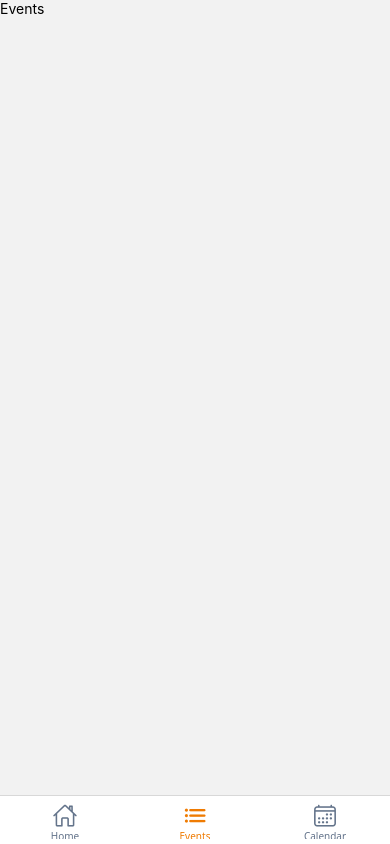
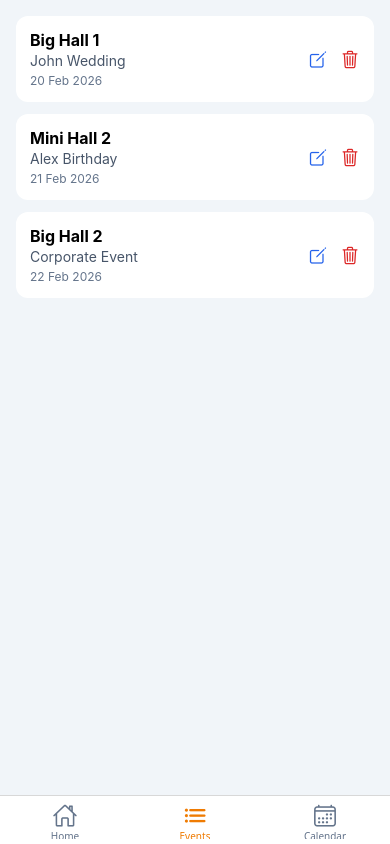
Before and after one commit to rangachimalgi/event-space-new, a React Native app: screen /Events in a window 390 px wide. Built offline with nearby package versions, Linux system fonts and the light colour scheme.

Commit message:
events screen

```diff
--- a/app.json
+++ b/app.json
@@ -20,7 +20,8 @@
         "foregroundImage": "./assets/adaptive-icon.png",
         "backgroundColor": "#ffffff"
       },
-      "edgeToEdgeEnabled": true
+      "edgeToEdgeEnabled": true,
+      "package": "com.ranga_chimalgi.eventspace"
     },
     "web": {
       "favicon": "./assets/favicon.png"
--- a/package.json
+++ b/package.json
@@ -4,8 +4,8 @@
   "main": "index.js",
   "scripts": {
     "start": "expo start",
-    "android": "expo start --android",
-    "ios": "expo start --ios",
+    "android": "expo run:android",
+    "ios": "expo run:ios",
     "web": "expo start --web"
   },
   "dependencies": {
--- /dev/null
+++ b/src/components/EventCard.js
@@ -0,0 +1,58 @@
+import { View, Text, StyleSheet, TouchableOpacity } from 'react-native';
+import { Ionicons } from '@expo/vector-icons';
+
+export default function EventCard({ event, onEdit, onDelete }) {
+  return (
+    <View style={styles.card}>
+      <View>
+        <Text style={styles.title}>{event.hall}</Text>
+        <Text style={styles.subtitle}>{event.name}</Text>
+        <Text style={styles.date}>{event.date}</Text>
+      </View>
+
+      <View style={styles.actions}>
+        <TouchableOpacity onPress={onEdit} style={styles.iconBtn}>
+          <Ionicons name="create-outline" size={20} color="#2563eb" />
+        </TouchableOpacity>
+
+        <TouchableOpacity onPress={onDelete} style={styles.iconBtn}>
+          <Ionicons name="trash-outline" size={20} color="#dc2626" />
+        </TouchableOpacity>
+      </View>
+    </View>
+  );
+}
+
+const styles = StyleSheet.create({
+  card: {
+    backgroundColor: '#fff',
+    padding: 14,
+    borderRadius: 12,
+    marginBottom: 12,
+    flexDirection: 'row',
+    justifyContent: 'space-between',
+    alignItems: 'center',
+
+    // shadow
+    elevation: 2,
+  },
+  title: {
+    fontWeight: '700',
+    fontSize: 16,
+  },
+  subtitle: {
+    color: '#475569',
+    marginTop: 2,
+  },
+  date: {
+    color: '#64748b',
+    marginTop: 4,
+    fontSize: 12,
+  },
+  actions: {
+    flexDirection: 'row',
+  },
+  iconBtn: {
+    marginLeft: 12,
+  },
+});
--- a/src/screens/CreateEventScreen.js
+++ b/src/screens/CreateEventScreen.js
@@ -1,4 +1,4 @@
-import { useState } from 'react';
+import { useState } from "react";
 import {
   View,
   Text,
@@ -6,25 +6,25 @@ import {
   StyleSheet,
   TouchableOpacity,
   ScrollView,
-} from 'react-native';
-import DateTimePicker from '@react-native-community/datetimepicker';
-import { Ionicons } from '@expo/vector-icons';
-import { SafeAreaView } from 'react-native-safe-area-context';
+} from "react-native";
+import DateTimePicker from "@react-native-community/datetimepicker";
+import { Ionicons } from "@expo/vector-icons";
+import { SafeAreaView } from "react-native-safe-area-context";
 
 export default function CreateEventScreen({ route, navigation }) {
   const { hall } = route.params;
 
-  const [name, setName] = useState('');
-  const [purohitName, setPurohitName] = useState('')
-  const [caterername, setCatererName] = useState('')
-  const [phone, setPhone] = useState('');
-  const [purohitphone, setPurohitPhone] = useState('');
-  const [catererphone,setCatererPhone] = useState('')
-  const [notes, setNotes] = useState('');
+  const [name, setName] = useState("");
+  const [purohitName, setPurohitName] = useState("");
+  const [caterername, setCatererName] = useState("");
+  const [phone, setPhone] = useState("");
+  const [purohitphone, setPurohitPhone] = useState("");
+  const [catererphone, setCatererPhone] = useState("");
+  const [notes, setNotes] = useState("");
   const [date, setDate] = useState(new Date());
   const [showPicker, setShowPicker] = useState(false);
-  const [balance, setBalance] = useState('')
-  const [advance, setAdvance] = useState('')
+  const [balance, setBalance] = useState("");
+  const [advance, setAdvance] = useState("");
 
   const handleSave = () => {
     console.log({ hall, name, phone, notes, date });
@@ -33,7 +33,6 @@ export default function CreateEventScreen({ route, navigation }) {
 
   return (
     <SafeAreaView style={styles.container}>
-
       {/* Top Card */}
       <View style={styles.topCard}>
         <TouchableOpacity
@@ -44,9 +43,7 @@ export default function CreateEventScreen({ route, navigation }) {
         </TouchableOpacity>
 
         <Text style={styles.title}>Create Event</Text>
-        <Text style={styles.subtitle}>
-          Add details to book {hall.name}
-        </Text>
+        <Text style={styles.subtitle}>Add details to book {hall.name}</Text>
       </View>
       <ScrollView
         style={styles.scrollContainer}
@@ -55,7 +52,6 @@ export default function CreateEventScreen({ route, navigation }) {
       >
         {/* Form */}
         <View style={styles.form}>
-
           <Text style={styles.label}>Event Date</Text>
           <TouchableOpacity
             style={styles.input}
@@ -78,6 +74,7 @@ export default function CreateEventScreen({ route, navigation }) {
           <TextInput
             style={styles.input}
             placeholder="John Doe"
+            placeholderTextColor="#a78787"
             value={name}
             onChangeText={setName}
           />
@@ -86,6 +83,7 @@ export default function CreateEventScreen({ route, navigation }) {
           <TextInput
             style={styles.input}
             placeholder="+91 9876543210"
+            placeholderTextColor="#a78787"
             keyboardType="phone-pad"
             value={phone}
             onChangeText={setPhone}
@@ -95,6 +93,7 @@ export default function CreateEventScreen({ route, navigation }) {
           <TextInput
             style={styles.input}
             placeholder="John Doe"
+            placeholderTextColor="#a78787"
             value={purohitName}
             onChangeText={setPurohitName}
           />
@@ -103,6 +102,7 @@ export default function CreateEventScreen({ route, navigation }) {
           <TextInput
             style={styles.input}
             placeholder="+91 9876543210"
+            placeholderTextColor="#a78787"
             keyboardType="phone-pad"
             value={purohitphone}
             onChangeText={setPurohitPhone}
@@ -112,6 +112,7 @@ export default function CreateEventScreen({ route, navigation }) {
           <TextInput
             style={styles.input}
             placeholder="John Doe"
+            placeholderTextColor="#a78787"
             value={caterername}
             onChangeText={setCatererName}
           />
@@ -120,6 +121,7 @@ export default function CreateEventScreen({ route, navigation }) {
           <TextInput
             style={styles.input}
             placeholder="+91 9876543210"
+            placeholderTextColor="#a78787"
             keyboardType="phone-pad"
             value={catererphone}
             onChangeText={setCatererPhone}
@@ -129,6 +131,7 @@ export default function CreateEventScreen({ route, navigation }) {
           <TextInput
             style={styles.input}
             placeholder=""
+            placeholderTextColor="#a78787"
             keyboardType="phone-pad"
             value={advance}
             onChangeText={setAdvance}
@@ -138,6 +141,7 @@ export default function CreateEventScreen({ route, navigation }) {
           <TextInput
             style={styles.input}
             placeholder=""
+            placeholderTextColor="#a78787"
             keyboardType="phone-pad"
             value={balance}
             onChangeText={setBalance}
@@ -152,7 +156,6 @@ export default function CreateEventScreen({ route, navigation }) {
             onChangeText={setNotes}
           />
         </View>
-
       </ScrollView>
 
       {/* Buttons */}
@@ -165,17 +168,16 @@ export default function CreateEventScreen({ route, navigation }) {
           <Text style={styles.cancel}>Cancel</Text>
         </TouchableOpacity>
       </View>
-
     </SafeAreaView>
   );
 }
 const styles = StyleSheet.create({
   container: {
     flex: 1,
-    backgroundColor: '#f8fafc',
+    backgroundColor: "#f8fafc",
   },
   topCard: {
-    backgroundColor: '#f1e5dc',
+    backgroundColor: "#f1e5dc",
     padding: 20,
     borderBottomLeftRadius: 20,
     borderBottomRightRadius: 20,
@@ -184,51 +186,51 @@ const styles = StyleSheet.create({
     width: 36,
     height: 36,
     borderRadius: 18,
-    backgroundColor: '#EF7B02',
-    justifyContent: 'center',
-    alignItems: 'center',
+    backgroundColor: "#EF7B02",
+    justifyContent: "center",
+    alignItems: "center",
     marginBottom: 10,
   },
   title: {
     fontSize: 20,
-    fontWeight: '700',
+    fontWeight: "700",
   },
   subtitle: {
     marginTop: 6,
-    color: '#555',
+    color: "#555",
   },
   form: {
     padding: 16,
   },
   label: {
     marginTop: 12,
-    fontWeight: '600',
+    fontWeight: "600",
   },
   input: {
     borderWidth: 1,
-    borderColor: '#cbd5e1',
+    borderColor: "#cbd5e1",
     borderRadius: 10,
     padding: 12,
     marginTop: 6,
-    backgroundColor: '#fff',
+    backgroundColor: "#fff",
   },
   actions: {
-    marginTop: 'auto',
+    marginTop: "auto",
     padding: 16,
   },
   createBtn: {
-    backgroundColor: '#EF7B02',
+    backgroundColor: "#EF7B02",
     padding: 14,
     borderRadius: 12,
-    alignItems: 'center',
+    alignItems: "center",
   },
   createText: {
-    color: '#fff',
-    fontWeight: '600',
+    color: "#fff",
+    fontWeight: "600",
   },
   cancel: {
-    textAlign: 'center',
+    textAlign: "center",
     marginTop: 12,
-    color: '#64748b',
+    color: "#64748b",
   },
 });
--- a/src/screens/EventsScreen.js
+++ b/src/screens/EventsScreen.js
@@ -1,9 +1,58 @@
-import { View, Text } from 'react-native';
+import { View, FlatList, StyleSheet } from 'react-native';
+import EventCard from '../components/EventCard.js';
+import { SafeAreaView } from "react-native-safe-area-context";
 
 export default function EventsScreen() {
+  const events = [
+    {
+      id: '1',
+      hall: 'Big Hall 1',
+      name: 'John Wedding',
+      date: '20 Feb 2026',
+    },
+    {
+      id: '2',
+      hall: 'Mini Hall 2',
+      name: 'Alex Birthday',
+      date: '21 Feb 2026',
+    },
+    {
+      id: '3',
+      hall: 'Big Hall 2',
+      name: 'Corporate Event',
+      date: '22 Feb 2026',
+    },
+  ];
+
+  const handleEdit = (event) => {
+    console.log('Edit:', event);
+  };
+
+  const handleDelete = (event) => {
+    console.log('Delete:', event);
+  };
+
   return (
-    <View>
-      <Text>Events</Text>
-    </View>
+    <SafeAreaView style={styles.container}>
+      <FlatList
+        data={events}
+        keyExtractor={(item) => item.id}
+        renderItem={({ item }) => (
+          <EventCard
+            event={item}
+            onEdit={() => handleEdit(item)}
+            onDelete={() => handleDelete(item)}
+          />
+        )}
+      />
+    </SafeAreaView>
   );
 }
+
+const styles = StyleSheet.create({
+  container: {
+    flex: 1,
+    padding: 16,
+    backgroundColor: '#f1f5f9',
+  },
+});
```
Lines whose indentation alone changed are shown as unchanged.
